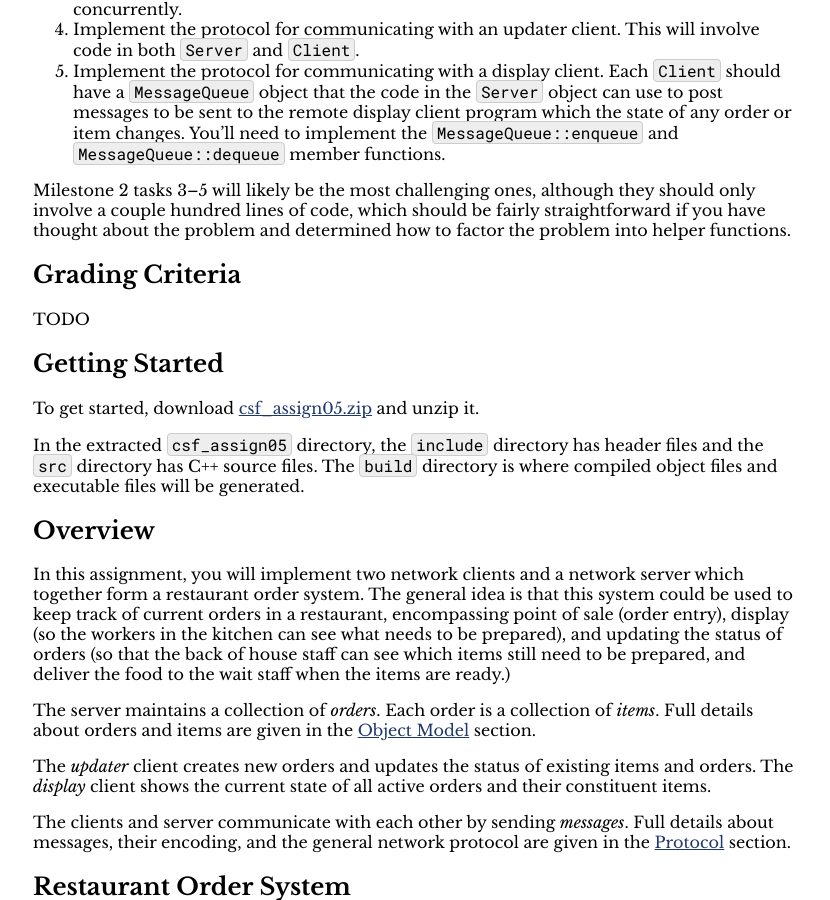
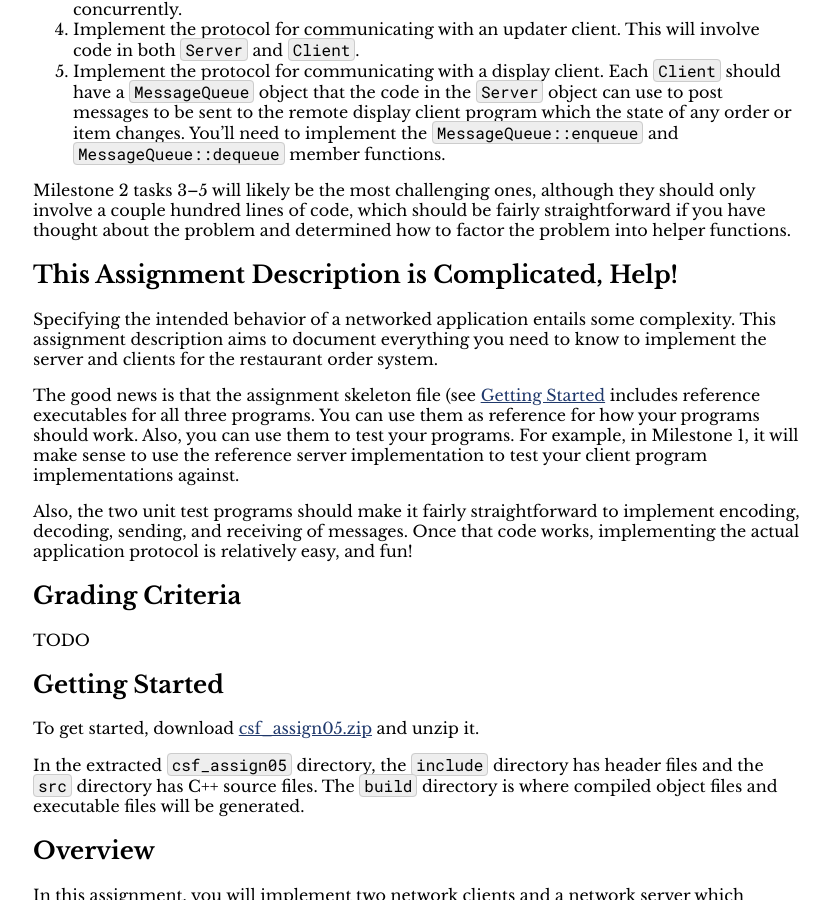
Before and after one commit to jhucsf/spring2026, a Jekyll site: the page built from assign/assign05.md, in a window 1280 px wide and 900 px high, scrolled down 847 px. Shown: the whole window, without its empty margins (223-1053 px from the left). Built offline with Jekyll 4.4.1, drawn with Linux system fonts in a browser that asks for light colours; some of the changed text lies outside the part shown.

Commit message:
more content

```diff
--- a/assign/assign05.md
+++ b/assign/assign05.md
@@ -58,6 +58,26 @@ Milestone 2 tasks 3–5 will likely be the most challenging ones, although they
 should only involve a couple hundred lines of code, which should be
 fairly straightforward if you have thought about the problem and
 determined how to factor the problem into helper functions.
+
+## This Assignment Description is Complicated, Help!
+
+Specifying the intended behavior of a networked application entails
+some complexity. This assignment description aims to document everything
+you need to know to implement the server and clients for the
+restaurant order system.
+
+The good news is that the assignment skeleton file (see
+[Getting Started](#getting-started) includes reference executables
+for all three programs. You can use them as reference for how
+your programs should work. Also, you can use them to test your
+programs. For example, in Milestone 1, it will make sense to use
+the reference server implementation to test your client program
+implementations against.
+
+Also, the two unit test programs should make it fairly straightforward
+to implement encoding, decoding, sending, and receiving of messages.
+Once that code works, implementing the actual application protocol
+is relatively easy, and fun!
 
 ## Grading Criteria
 
@@ -126,7 +146,7 @@ an integer quantity (which must be positive).
 The `Order` and `Item` classes have a variety of accessor functions for inspecting
 and modifying their data.
 
-## Messages
+### Messages
 
 A *message* is a bundle of information sent from client to server (a "request")
 or from server to client (a "response"). The `Message` class, defined in
@@ -159,3 +179,12 @@ Message type                      | Sent by            | Reeived by         | Co
 `MessageType::DISP_ITEM_UPDATE`   | server             | display            | order id, item id, item status
 `MessageType::DISP_ORDER_UPDATE`  | server             | display            | order id, order status
 `MessageType::DISP_HEARTBEAT`     | server             | display            | *none*
+
+The protocols implemented by the server, updater client, and display
+client, are described by the following state machines.
+
+*TODO: server state machine*
+
+*TODO: updater state machine*
+
+*TODO: display state machine*
```
